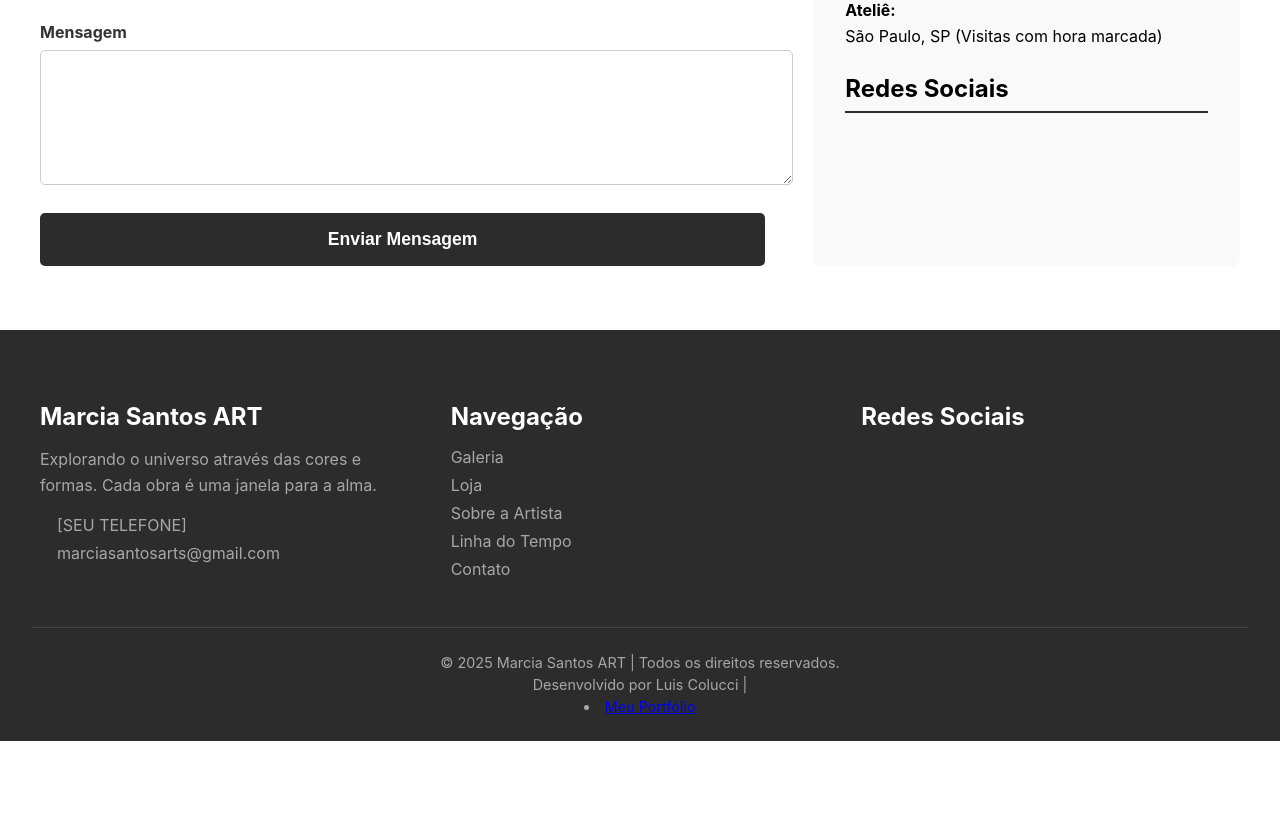
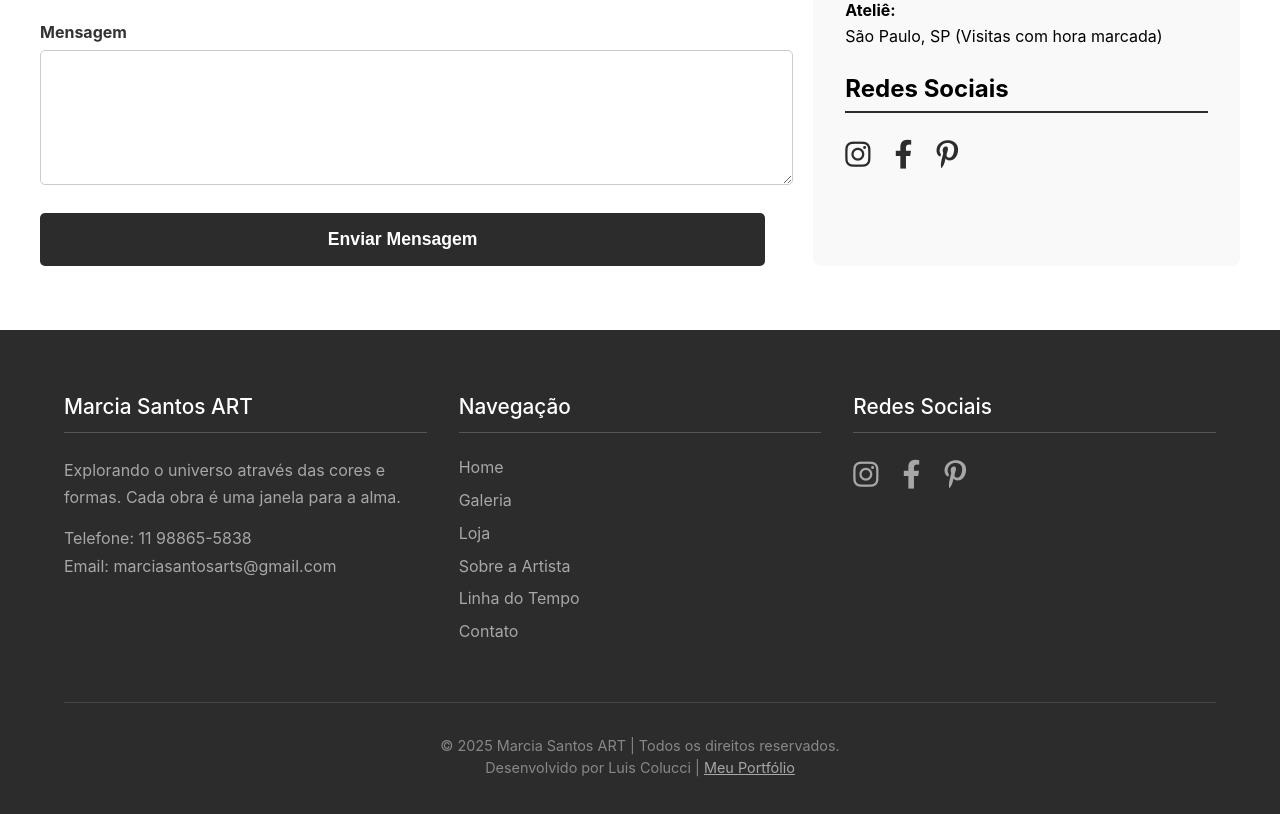
Before and after one commit to luiscolucci/projeto-marcia-art, a React (Create React App) app in the folder client/: page /contato in a window 1280 px wide. Shown: the part 660-1474 px from the top of the page. Before the commit the page ends 1401 px from the top, so only its background shows below. Built offline with nearby package versions, Linux system fonts and the light colour scheme.

Commit message:
Links Redes Sociais

```diff
--- a/client/public/index.html
+++ b/client/public/index.html
@@ -8,6 +8,13 @@
     <meta
       name="description"
       content="Web site created using create-react-app"
+    />
+    <link
+      rel="stylesheet"
+      href="https://cdnjs.cloudflare.com/ajax/libs/font-awesome/6.0.0-beta3/css/all.min.css"
+      integrity="sha512-Fo3rlrZj/k7ujTnHg4CGR2D7kSs0v4LLanw2qksYuRlEzO+tcaEPQogQ0KaoGN26/zrn20ImR1DfuLWnOo7aBA=="
+      crossorigin="anonymous"
+      referrerpolicy="no-referrer"
     />
     <link rel="apple-touch-icon" href="%PUBLIC_URL%/logo192.png" />
     <!--
--- a/client/src/components/Footer/Footer.css
+++ b/client/src/components/Footer/Footer.css
@@ -1,7 +1,7 @@
 .footer-container {
-  background-color: #2C2C2C; /* Nosso cinza escuro principal */
+  background-color: #2c2c2c;
   color: #a7a7a7;
-  padding: 3rem 2rem 1.5rem 2rem;
+  padding: 4rem 5%;
 }
 
 .footer-content {
@@ -9,29 +9,31 @@
   justify-content: space-between;
   flex-wrap: wrap;
   gap: 2rem;
-  margin-bottom: 2rem;
   max-width: 1200px;
-  margin-left: auto;
-  margin-right: auto;
+  margin: 0 auto 3rem auto;
 }
 
 .footer-section {
   flex: 1;
-  min-width: 250px;
+  min-width: 220px;
 }
 
 .footer-section-title {
   color: #ffffff;
-  font-size: 1.5rem;
+  font-size: 1.3rem;
+  margin-top: 0;
+  margin-bottom: 1.5rem;
+  font-weight: 500;
+  border-bottom: 1px solid #555;
+  padding-bottom: 0.8rem;
+}
+
+.footer-section.about p {
+  line-height: 1.7;
   margin-bottom: 1rem;
 }
 
-.footer-section.about p {
-  line-height: 1.6;
-  margin-bottom: 1rem;
-}
-
-.footer-section .contact span {
+.footer-section .contact-info span {
   display: block;
   margin-bottom: 0.5rem;
 }
@@ -39,13 +41,14 @@
 .footer-section.links ul {
   list-style: none;
   padding: 0;
+  margin: 0;
 }
 
 .footer-section.links ul a {
   color: #a7a7a7;
   text-decoration: none;
   display: block;
-  margin-bottom: 0.5rem;
+  margin-bottom: 0.8rem;
   transition: color 0.3s ease;
 }
 
@@ -53,11 +56,17 @@
   color: #ffffff;
 }
 
+.social-icons {
+  display: flex;
+  gap: 1.5rem;
+  align-items: center;
+}
+
+/* ESTILO PARA OS ÍCONES DO FONT AWESOME */
 .social-icons a {
   color: #a7a7a7;
-  font-size: 1.5rem;
-  margin-right: 1rem;
   text-decoration: none;
+  font-size: 1.8rem; /* Controla o tamanho dos ícones */
   transition: color 0.3s ease;
 }
 
@@ -67,13 +76,41 @@
 
 .footer-bottom {
   text-align: center;
-  padding-top: 1.5rem;
+  padding-top: 2rem;
   border-top: 1px solid #444;
   font-size: 0.9rem;
   line-height: 1.5;
+  color: #888;
 }
 
-/* Ícones de Font Awesome (precisamos adicionar o link no HTML) */
-.fas, .fab {
-  margin-right: 8px;
+.footer-bottom a {
+  color: #a7a7a7;
+  text-decoration: underline;
 }
+
+.footer-bottom a:hover {
+  color: #ffffff;
+}
+
+/* --- Responsividade --- */
+@media screen and (max-width: 768px) {
+  .footer-content {
+    flex-direction: column;
+    align-items: center;
+    text-align: center;
+  }
+
+  .footer-section {
+    width: 100%;
+    max-width: 350px;
+  }
+
+  .footer-section-title {
+    border-bottom: none;
+    padding-bottom: 0.5rem;
+  }
+
+  .social-icons {
+    justify-content: center;
+  }
+}
--- a/client/src/components/Footer/Footer.js
+++ b/client/src/components/Footer/Footer.js
@@ -1,8 +1,9 @@
 import React from "react";
+import { Link } from "react-router-dom"; // Mantém o Link para navegação correta
 import "./Footer.css";
 
 const Footer = () => {
-  const currentYear = new Date().getFullYear(); // Pega o ano atual automaticamente
+  const currentYear = new Date().getFullYear();
 
   return (
     <footer className="footer-container">
@@ -13,13 +14,10 @@ const Footer = () => {
             Explorando o universo através das cores e formas. Cada obra é uma
             janela para a alma.
           </p>
-          <div className="contact">
-            <span>
-              <i className="fas fa-phone"></i> &nbsp; [SEU TELEFONE]
-            </span>
-            <span>
-              <i className="fas fa-envelope"></i> &nbsp; marciasantosarts@gmail.com
-            </span>
+          <div className="contact-info">
+            {/* Mantemos o texto simples, sem ícones aqui para um visual mais limpo */}
+            <span>Telefone: 11 98865-5838</span>
+            <span>Email: marciasantosarts@gmail.com</span>
           </div>
         </div>
 
@@ -27,34 +25,49 @@ const Footer = () => {
           <h3 className="footer-section-title">Navegação</h3>
           <ul>
             <li>
-              <a href="/galeria">Galeria</a>
+              <Link to="/">Home</Link>
             </li>
             <li>
-              <a href="/loja">Loja</a>
+              <Link to="/galeria">Galeria</Link>
             </li>
             <li>
-              <a href="/sobre">Sobre a Artista</a>
+              <Link to="/loja">Loja</Link>
             </li>
             <li>
-              <a href="/linha-do-tempo">Linha do Tempo</a>
+              <Link to="/sobre">Sobre a Artista</Link>
             </li>
             <li>
-              <a href="/contato">Contato</a>
+              <Link to="/linha-do-tempo">Linha do Tempo</Link>
+            </li>
+            <li>
+              <Link to="/contato">Contato</Link>
             </li>
           </ul>
         </div>
 
         <div className="footer-section social">
           <h3 className="footer-section-title">Redes Sociais</h3>
+          {/* VOLTAMOS A USAR AS TAGS <i> DO FONT AWESOME */}
           <div className="social-icons">
-            {/* Substitua '#' pelos links reais das redes sociais */}
-            <a href="#">
+            <a
+              href="https://instagram.com"
+              target="_blank"
+              rel="noopener noreferrer"
+            >
               <i className="fab fa-instagram"></i>
             </a>
-            <a href="#">
+            <a
+              href="https://facebook.com"
+              target="_blank"
+              rel="noopener noreferrer"
+            >
               <i className="fab fa-facebook-f"></i>
             </a>
-            <a href="#">
+            <a
+              href="https://pinterest.com"
+              target="_blank"
+              rel="noopener noreferrer"
+            >
               <i className="fab fa-pinterest-p"></i>
             </a>
           </div>
@@ -64,10 +77,16 @@ const Footer = () => {
       <div className="footer-bottom">
         &copy; {currentYear} Marcia Santos ART | Todos os direitos reservados.
         <br />
-        Desenvolvido por Luis Colucci |{" "}
-        <li>
-          <a href="https://curriculo-643629858897.southamerica-east1.run.app/#inicio">Meu Portfólio</a>
-        </li>
+        <span>
+          Desenvolvido por Luis Colucci |{" "}
+          <a
+            href="https://curriculo-643629858897.southamerica-east1.run.app/#inicio"
+            target="_blank"
+            rel="noopener noreferrer"
+          >
+            Meu Portfólio
+          </a>
+        </span>
       </div>
     </footer>
   );
```
Also changed, not shown: client/src/pages/BlogPage_old.js (renamed from client/src/pages/BlogPage.js).
